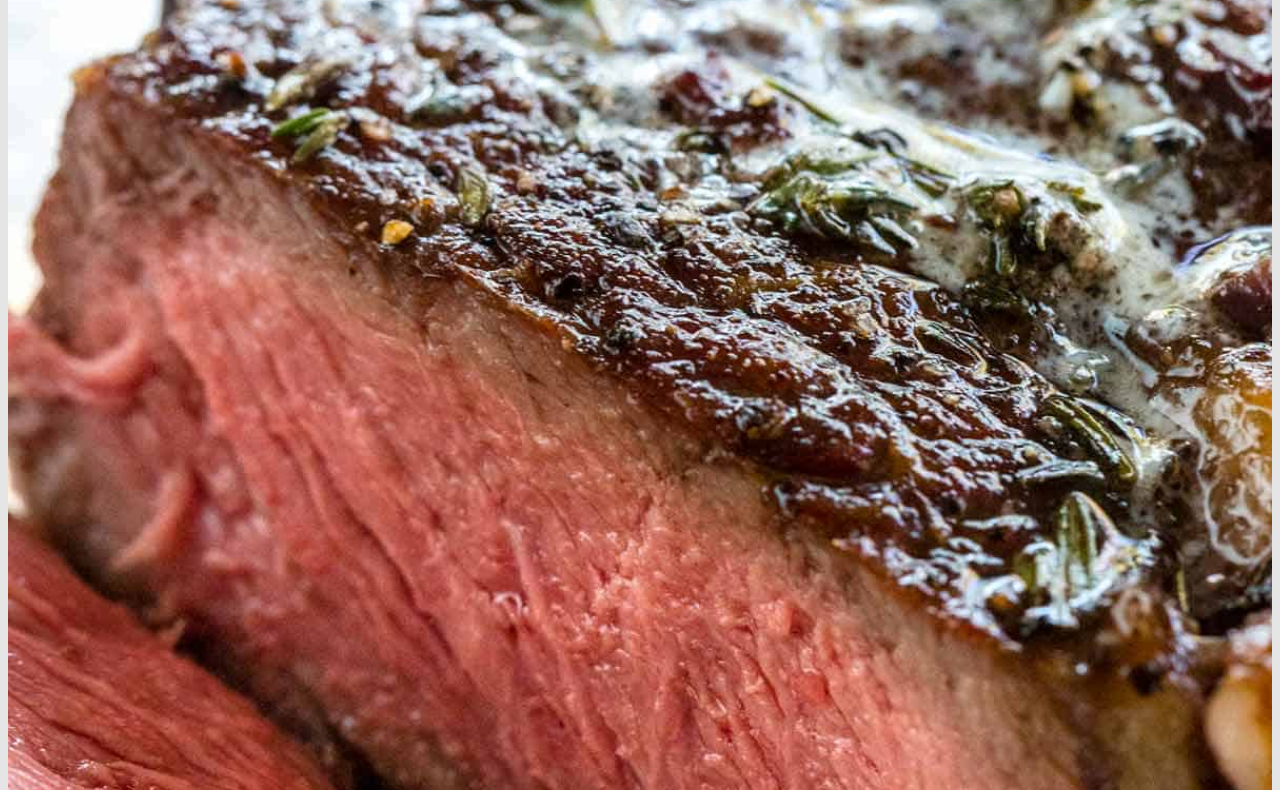
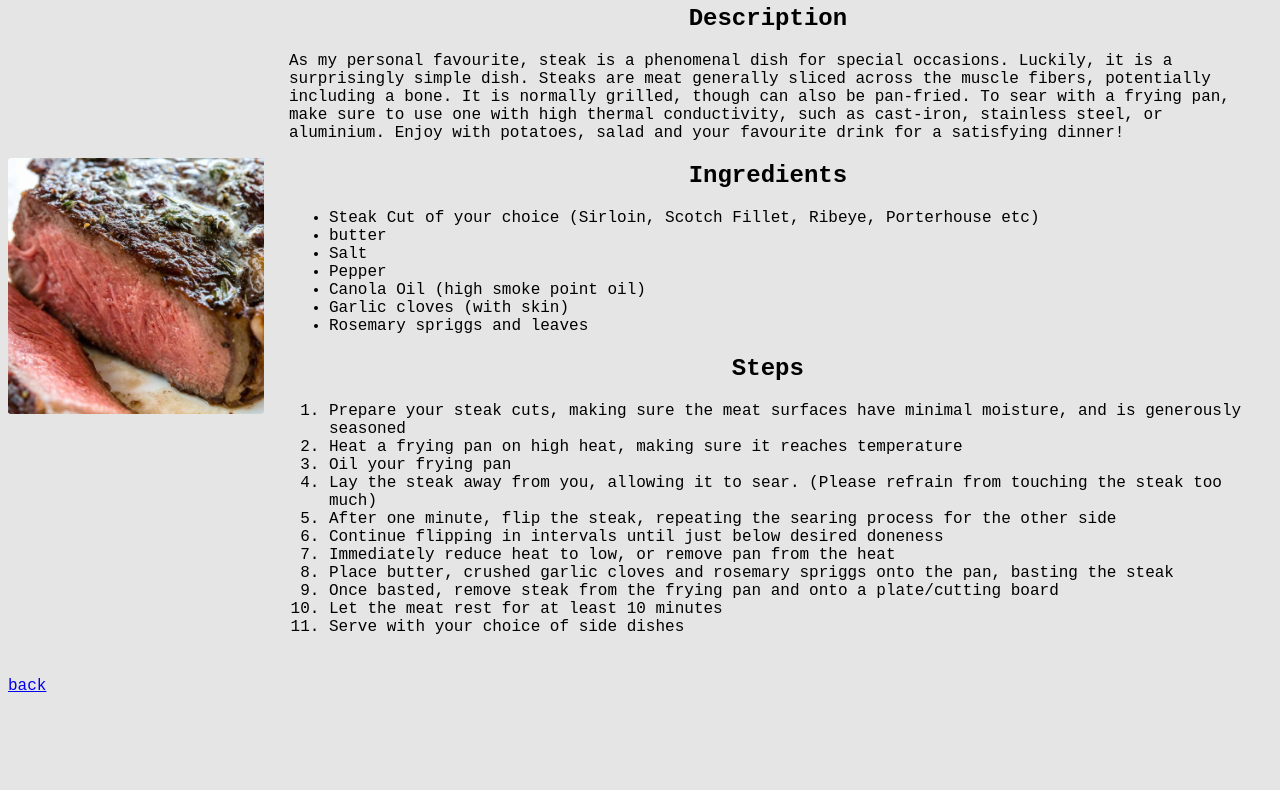
Before and after one commit to malamunyx/odin-recipes, a plain HTML site: page recipes/steak.html in a window 1280 px wide. Shown: the part 108-898 px from the top of the page. After the commit the page ends 811 px from the top, so only its background shows below. Drawn offline with Linux system fonts and the light colour scheme.

Commit message:
modified style.css

```diff
--- a/style.css
+++ b/style.css
@@ -2,7 +2,7 @@ html {
 	font-family: "Courier New";
 	background-color: #e5e5e5;
 }
-h1, h2, p{
+h1, h2{
 	text-align: center;
 	color: #000;
 }
@@ -27,3 +27,18 @@ img {
 	max-height: auto;
 	border-radius: 1.25%;
 }
+.food-photo {
+	max-width: 30%;
+	max-height: auto;
+	text-align: center;
+}
+.foodpage-layout {
+	display: flex;
+	align-items: center;
+}
+.food-info {
+	padding: 2%;
+}
+.web-description{
+	text-align: center;
+}
```
